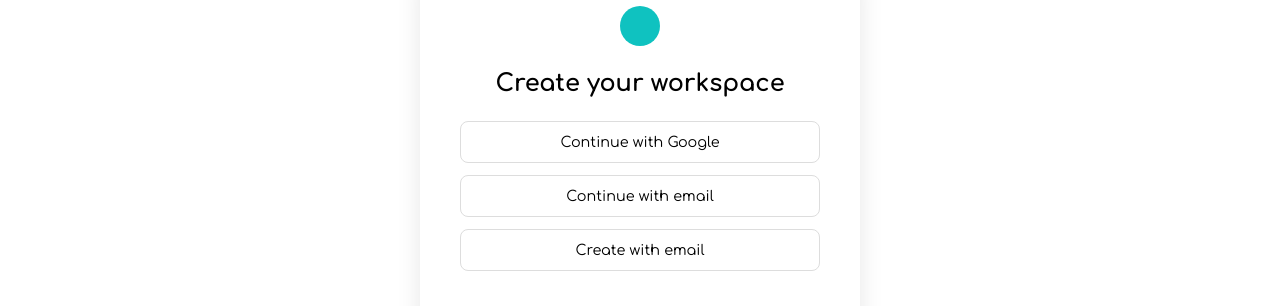
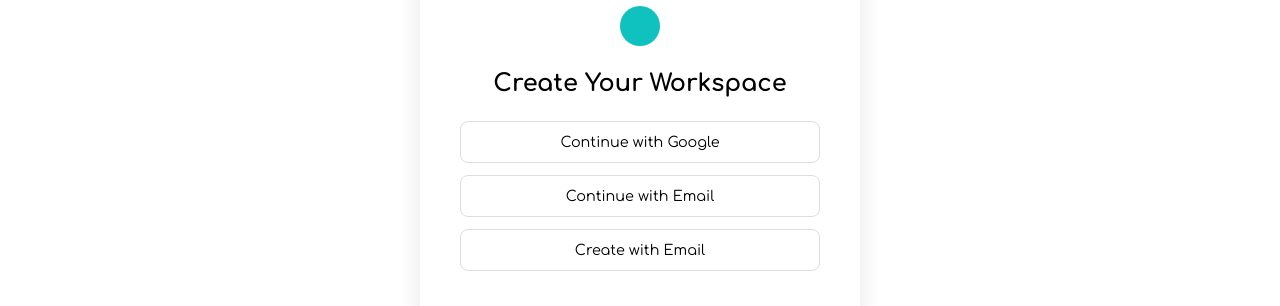
Before and after one commit to SuheylYildiz/yildiz360creative, a Next.js app: page /signup in a window 1280 px wide. Shown: the part 644-950 px from the top of the page. Built offline with nearby package versions, Linux system fonts and the light colour scheme.

Commit message:
Update page.js

```diff
--- a/app/signup/page.js
+++ b/app/signup/page.js
@@ -29,12 +29,12 @@ export default function SignUpLanding() {
         }} />
 
         <h2 style={{ color: '#000', marginBottom: '1.5rem' }}>
-          Create your workspace
+          Create Your Workspace
         </h2>
 
         <HoverButton text="Continue with Google" />
-        <HoverButton text="Continue with email" />
-        <HoverButton text="Create with email" />
+        <HoverButton text="Continue with Email" />
+        <HoverButton text="Create with Email" />
 
         <p style={{ fontSize: '0.75rem', color: '#666', marginTop: '1.5rem' }}>
           By signing up, you agree to our{" "}
```
